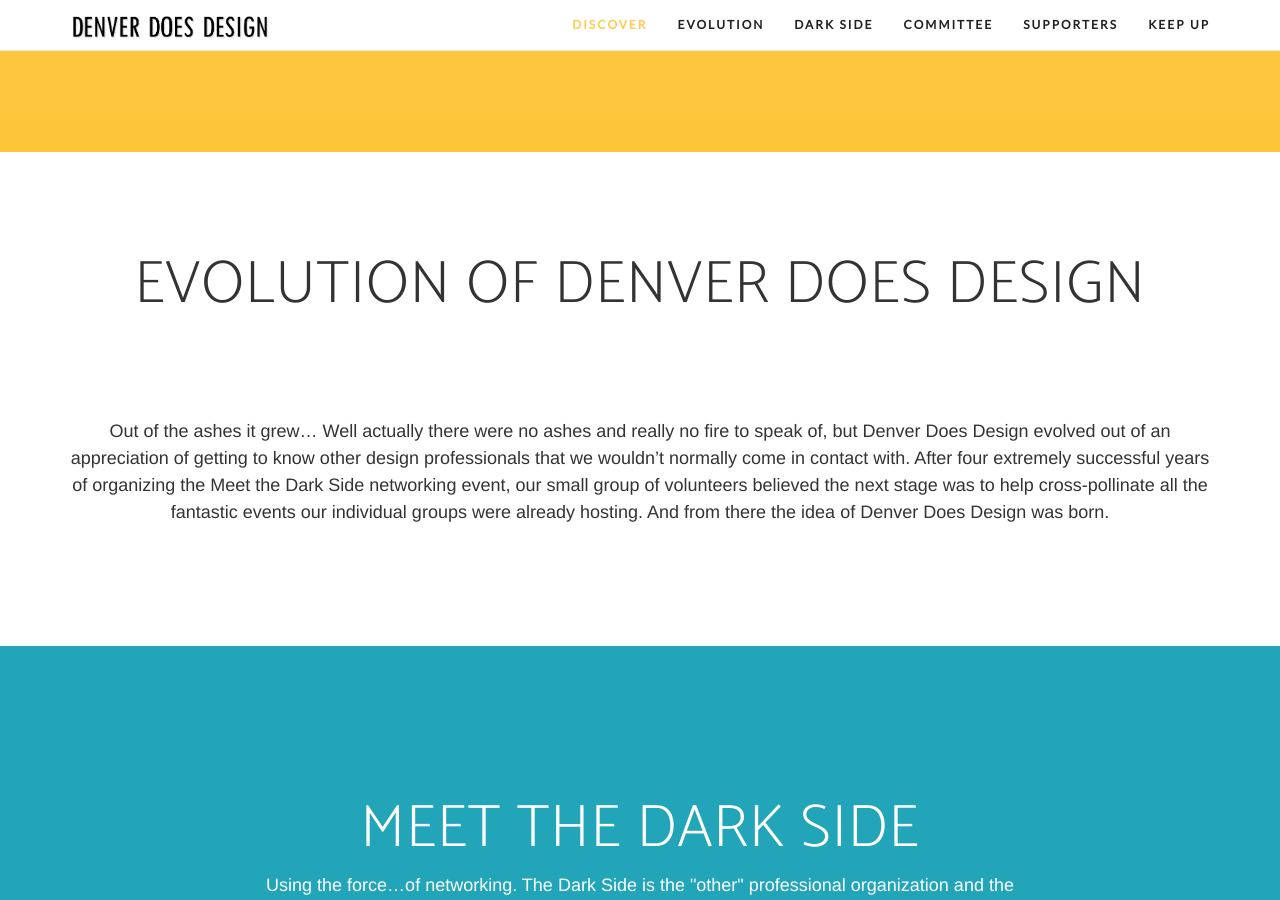
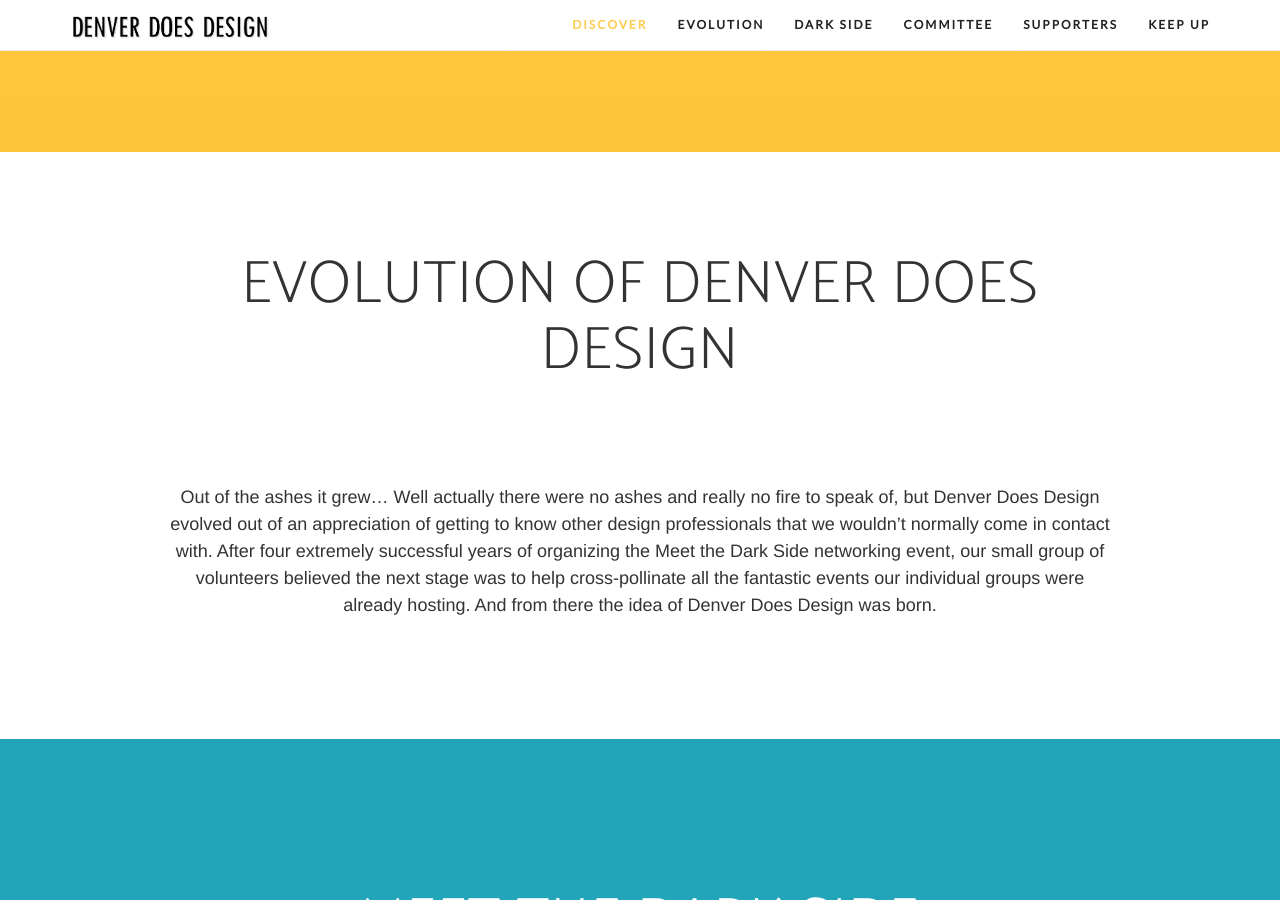
Before and after one commit to JonathanHemnes/denver-does-design, a Jekyll site: the page built from index.html, in a window 1280 px wide and 900 px high, scrolled down 1298 px. Built offline with Jekyll 4.4.1, drawn with Linux system fonts in a browser that asks for light colours; nearby versions of some CDN libraries; some web fonts are replaced; the list of posts is cut into pages by our own code.

Commit message:
layout tweaks

```diff
--- a/_includes/darkside.html
+++ b/_includes/darkside.html
@@ -1,9 +1,9 @@
-<section id="darkside" class="download bg-primary text-center  meet-dark-side">
+<section id="darkside" class="download bg-primary text-center meet-dark-side">
     <div class="container">
         <div class="row">
-            <div class="col-md-8 col-md-offset-2">
+            <div class="col-md-10 col-md-offset-1">
                 <h2 class="section-heading">MEET THE DARK SIDE</h2>
-                <p>Using the force…of networking. The Dark Side is the "other" professional organization and the Meet the Dark Side interdisciplinary networking event was created as a way to help introduce different professional organization members to one another in a casual and fun way. Food, drinks, and an ice breaker game are provided as a framework to help meet new people.  There is no pressure to meet the dark side, however our recommendation is, "Do. Or not do. There is no try."</p>
+                <p class="dark-sub">Using the force…of networking. The Dark Side is the "other" professional organization and the Meet the Dark Side interdisciplinary networking event was created as a way to help introduce different professional organization members to one another in a casual and fun way. Food, drinks, and an ice breaker game are provided as a framework to help meet new people.  There is no pressure to meet the dark side, however our recommendation is, "Do. Or not do. There is no try."</p>
             </div>
         </div>
     </div>
--- a/_includes/evolution.html
+++ b/_includes/evolution.html
@@ -2,7 +2,7 @@
     <section id="evolution" class="features">
         <div class="container">
             <div class="row">
-                <div class="col-lg-12 text-center">
+                <div class="col-md-10 col-md-offset-1 text-center">
                     <div class="section-heading">
                         <h2>EVOLUTION OF DENVER DOES DESIGN</h2>
                     </div>
--- a/_sass/_layout.scss
+++ b/_sass/_layout.scss
@@ -99,6 +99,10 @@
 
 .meet-dark-side {
     background: $blue;
+
+    .dark-sub {
+        margin-top: 50px;
+    }
 }
 
 .imp-committee {
```
